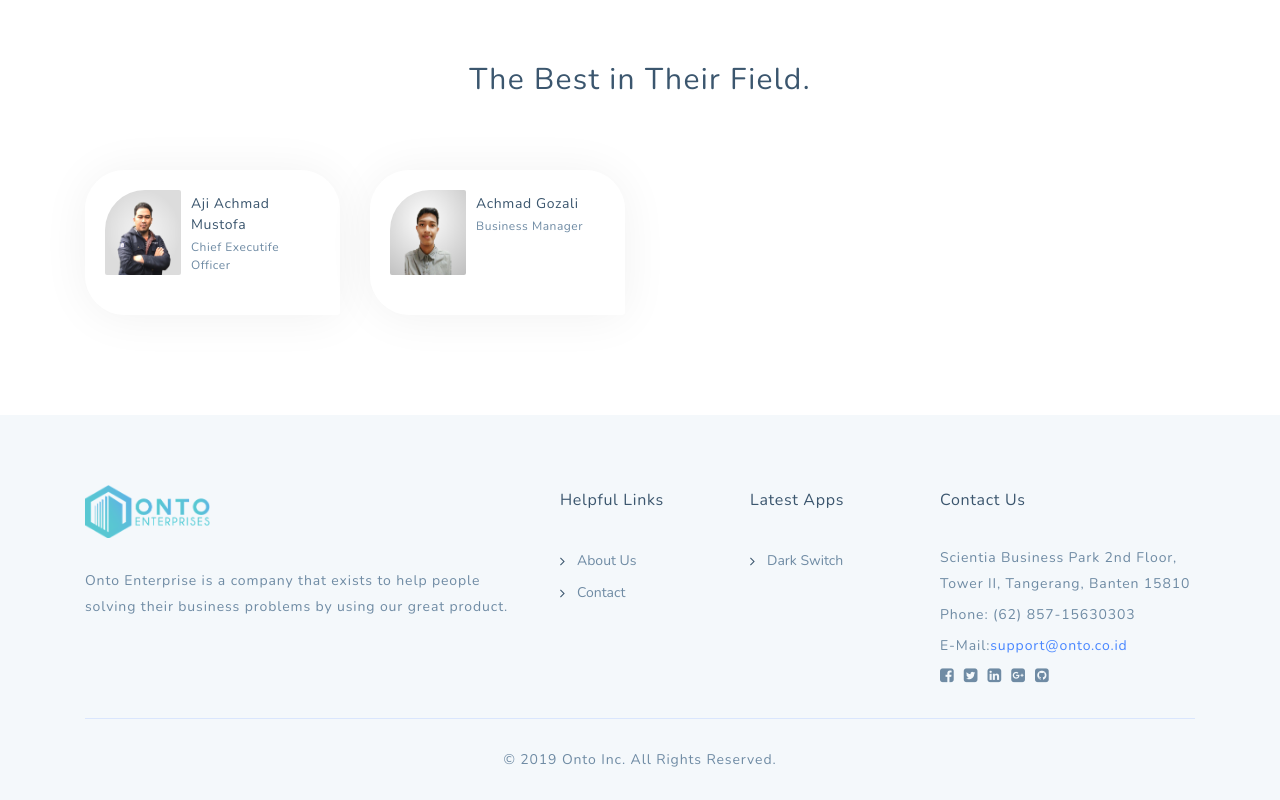
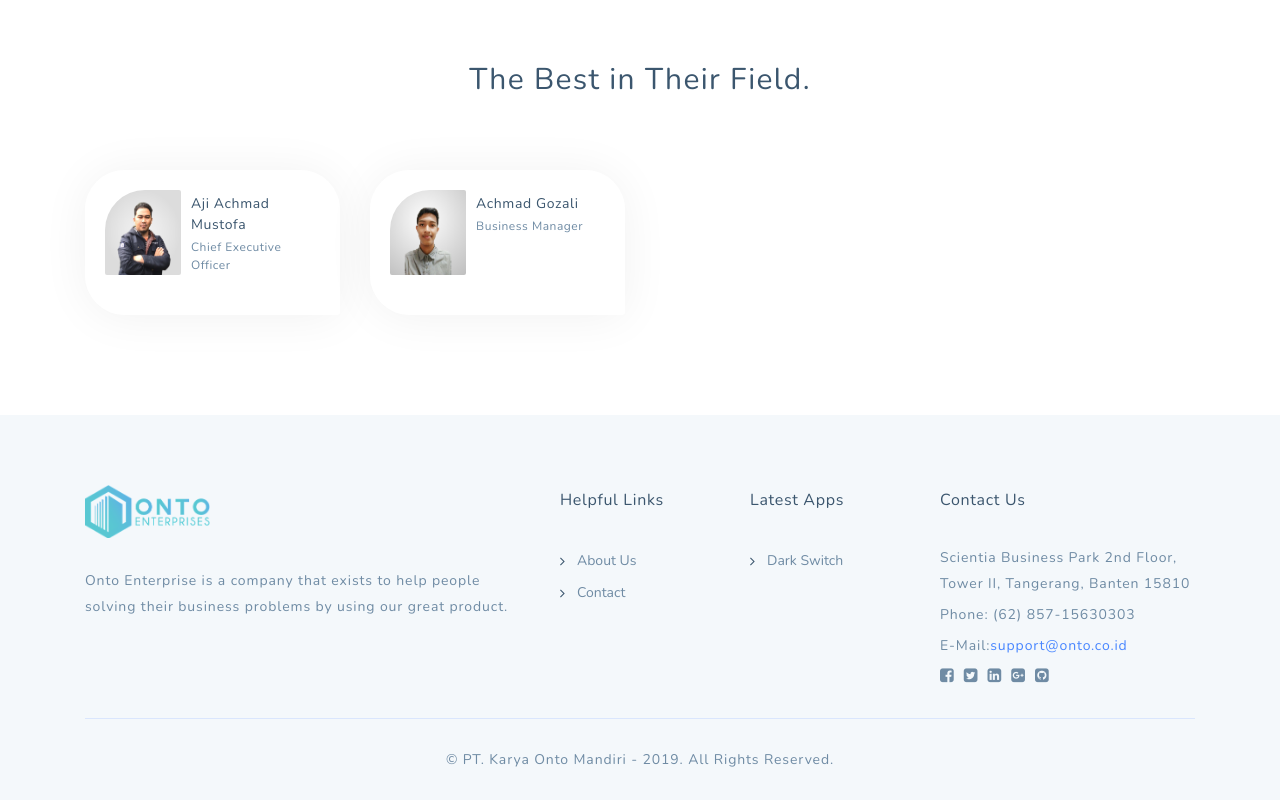
Before and after one commit to ontoio/ontoio.github.io, a plain HTML site: page about-us.html in a window 1280 px wide. Shown: the part 310-1110 px from the top of the page. Drawn offline with nearby package versions, Linux system fonts and the light colour scheme.

Commit message:
Fix Typo

```diff
--- a/about-us.html
+++ b/about-us.html
@@ -120,7 +120,7 @@
 							</div>
 							<div class="info">
 								<strong>Aji Achmad Mustofa</strong>
-								<span>Chief Executife Officer</span>
+								<span>Chief Executive Officer</span>
 							</div>
 						</div>
 						<!-- <div class="body">
@@ -201,7 +201,7 @@
 			</div>
 			<div class="row">
 				<div class="col-lg-12">
-					<p class="copyright">© 2019 Onto Inc. All Rights Reserved.</p>
+					<p class="copyright">© PT. Karya Onto Mandiri - 2019. All Rights Reserved.</p>
 				</div>
 			</div>
 		</div>
```
Also changed, not shown: contact.html (+1 -1 lines), dark-switch.html (+1 -1 lines), index.html (+2 -2 lines), our-work.html (+1 -1 lines).
